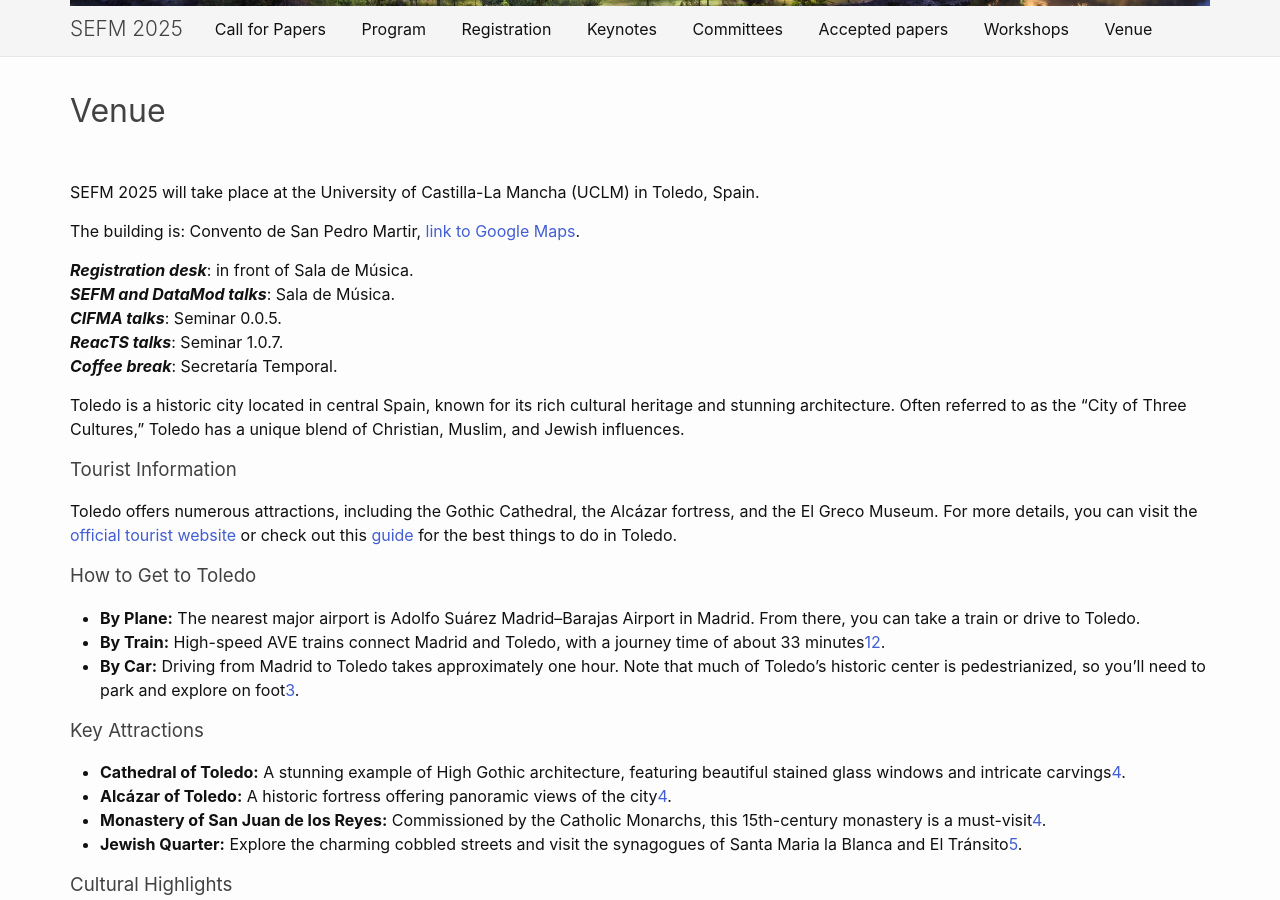
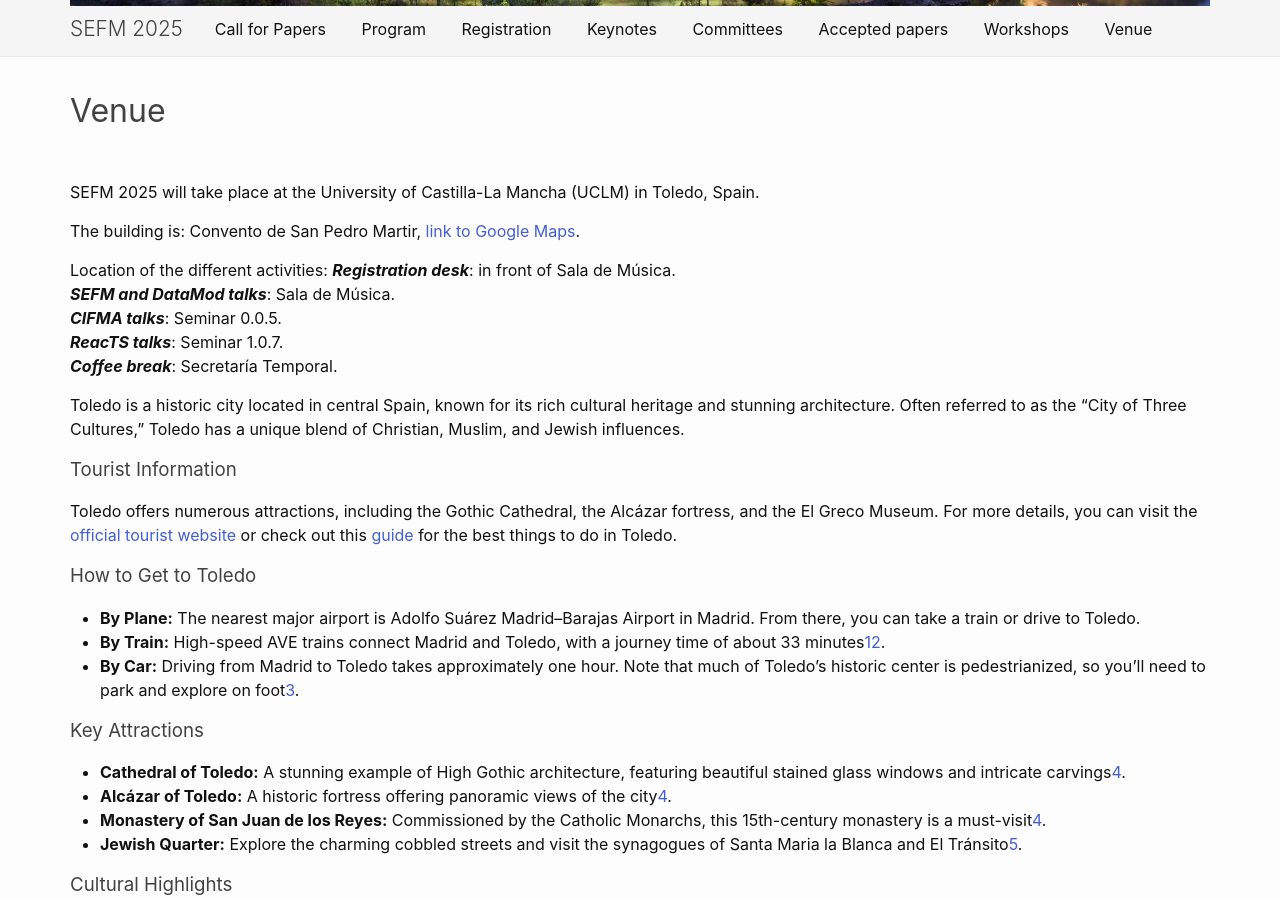
Before and after one commit to sefm-conference/2025, a Jekyll site: the page built from _pages/venue.md, in a window 1280 px wide and 900 px high, scrolled down 636 px. Built offline with Jekyll 4.4.1, drawn with Linux system fonts in a browser that asks for light colours.

Commit message:
Update venue.md

```diff
--- a/_pages/venue.md
+++ b/_pages/venue.md
@@ -9,6 +9,7 @@ SEFM 2025 will take place at the University of Castilla-La Mancha (UCLM) in Tole
 
 The building is: Convento de San Pedro Martir, [link to Google Maps](https://maps.app.goo.gl/GjJqQSijpS2XbRCE8).
 
+Location of the different activities:
 ***Registration desk***: in front of Sala de Música. \
 ***SEFM and DataMod talks***: Sala de Música.\
 ***CIFMA talks***: Seminar 0.0.5. \
```
